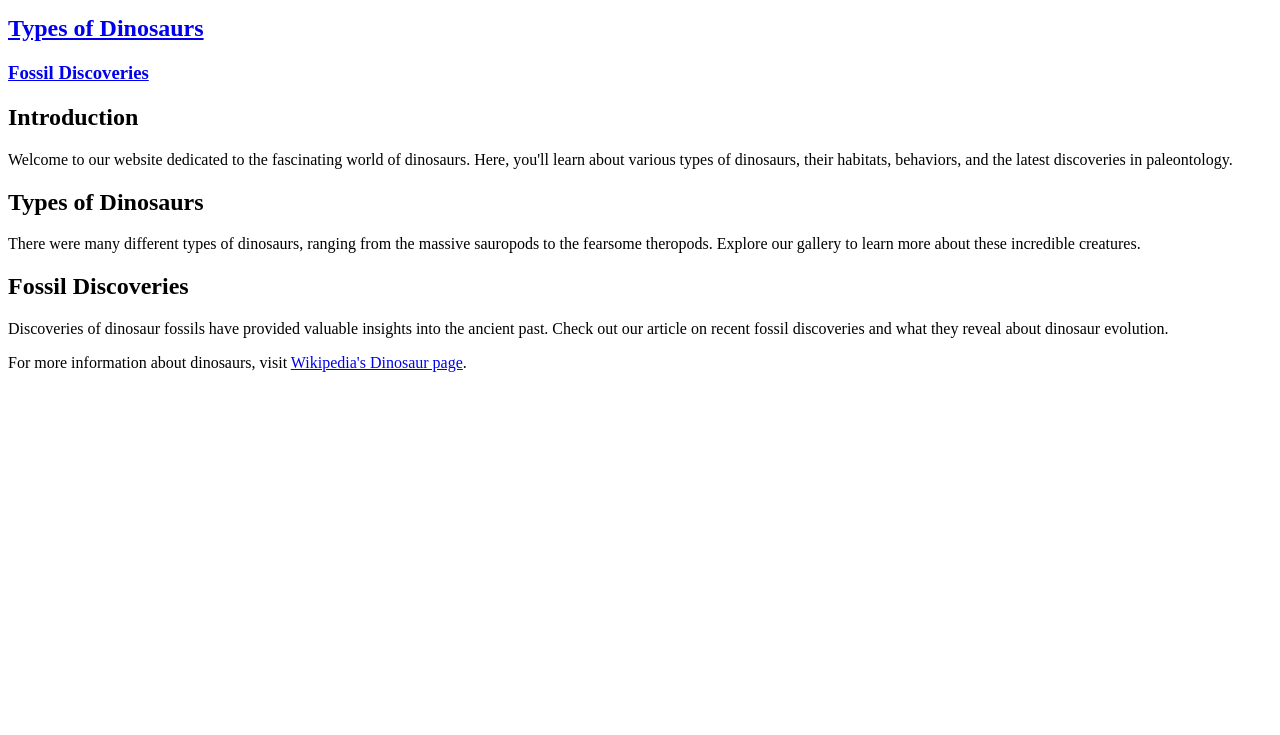
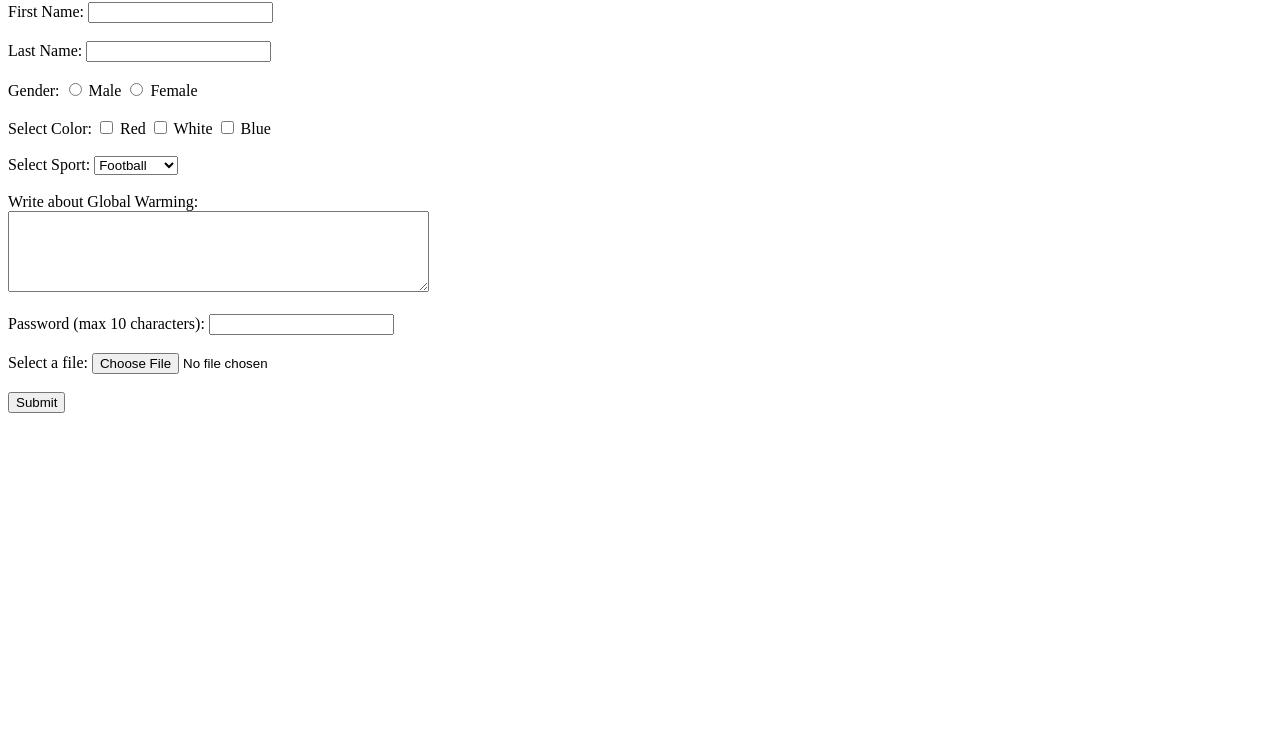
Before and after one commit to Freshlandry/Freshlandry.github.io, a plain HTML site: page index.html in a window 1280 px wide. Shown: the part 65-800 px from the top of the page. Drawn offline with Linux system fonts and the light colour scheme.

Commit message:
Update index.html

```diff
--- a/index.html
+++ b/index.html
@@ -3,37 +3,55 @@
 <head>
     <meta charset="UTF-8">
     <meta name="viewport" content="width=device-width, initial-scale=1.0">
-    <title>Dinosaurs</title>
+    <title>User Input Form</title>
 </head>
 <body>
-    <!-- Header Line 1 with internal link -->
-    <h1><a href="#introduction">Welcome to the World of Dinosaurs</a></h1>
+    <h2>User Input Form</h2>
+    <form action="#" method="post">
+        <label for="firstName">First Name:</label>
+        <input type="text" id="firstName" name="firstName" required><br><br>
 
-    <!-- Header Line 2 with internal link -->
-    <h2><a href="#types">Types of Dinosaurs</a></h2>
+        <label for="lastName">Last Name:</label>
+        <input type="text" id="lastName" name="lastName" required><br><br>
 
-    <!-- Header Line 3 with internal link -->
-    <h3><a href="#fossils">Fossil Discoveries</a></h3>
+        <label for="gender">Gender:</label>
+        <input type="radio" id="male" name="gender" value="male">
+        <label for="male">Male</label>
+        <input type="radio" id="female" name="gender" value="female">
+        <label for="female">Female</label><br><br>
 
-    <!-- Introduction section -->
-    <section id="introduction">
-        <h2>Introduction</h2>
-        <p>Welcome to our website dedicated to the fascinating world of dinosaurs. Here, you'll learn about various types of dinosaurs, their habitats, behaviors, and the latest discoveries in paleontology.</p>
-    </section>
+        <label for="color">Select Color:</label>
+        <input type="checkbox" id="red" name="color" value="red">
+        <label for="red">Red</label>
+        <input type="checkbox" id="white" name="color" value="white">
+        <label for="white">White</label>
+        <input type="checkbox" id="blue" name="color" value="blue">
+        <label for="blue">Blue</label><br><br>
 
-    <!-- Types of Dinosaurs section -->
-    <section id="types">
-        <h2>Types of Dinosaurs</h2>
-        <p>There were many different types of dinosaurs, ranging from the massive sauropods to the fearsome theropods. Explore our gallery to learn more about these incredible creatures.</p>
-    </section>
+        <label for="sport">Select Sport:</label>
+        <select id="sport" name="sport">
+            <option value="football">Football</option>
+            <option value="basketball">Basketball</option>
+            <option value="soccer">Soccer</option>
+            <option value="tennis">Tennis</option>
+            <option value="golf">Golf</option>
+            <option value="swimming">Swimming</option>
+            <option value="cycling">Cycling</option>
+            <option value="volleyball">Volleyball</option>
+            <option value="baseball">Baseball</option>
+            <option value="hockey">Hockey</option>
+        </select><br><br>
 
-    <!-- Fossil Discoveries section -->
-    <section id="fossils">
-        <h2>Fossil Discoveries</h2>
-        <p>Discoveries of dinosaur fossils have provided valuable insights into the ancient past. Check out our article on recent fossil discoveries and what they reveal about dinosaur evolution.</p>
-    </section>
+        <label for="comment">Write about Global Warming:</label><br>
+        <textarea id="comment" name="comment" rows="5" cols="50" required></textarea><br><br>
 
-    <!-- External link -->
-    <p>For more information about dinosaurs, visit <a href="https://en.wikipedia.org/wiki/Dinosaur" target="_blank">Wikipedia's Dinosaur page</a>.</p>
+        <label for="password">Password (max 10 characters):</label>
+        <input type="password" id="password" name="password" maxlength="10" required><br><br>
+
+        <label for="file">Select a file:</label>
+        <input type="file" id="file" name="file"><br><br>
+
+        <input type="submit" value="Submit">
+    </form>
 </body>
 </html>
```
